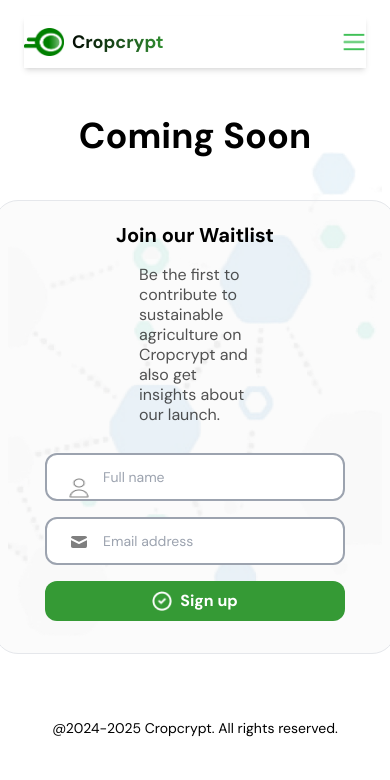
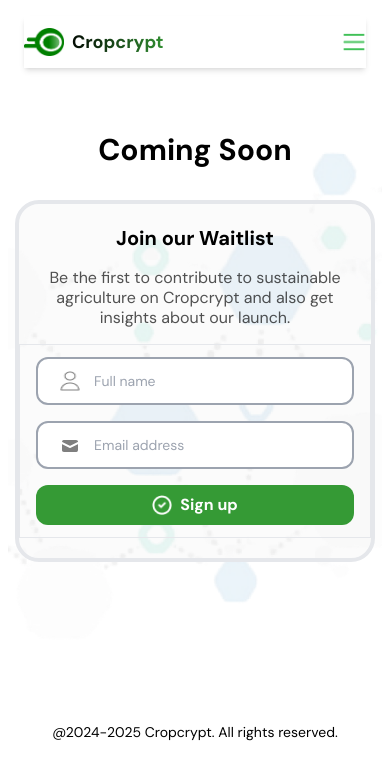
Before and after one commit to Yhucee14/cropcrypt-waitlist, a React (Vite) app: page /waitlist in a window 390 px wide. Shown: the top 780 px of the page. Built offline with nearby package versions, Linux system fonts and the light colour scheme.

Commit message:
waitlist done

```diff
--- a/src/routes/JoinWaitlist.jsx
+++ b/src/routes/JoinWaitlist.jsx
@@ -10,32 +10,32 @@
       <Nav />
 
       <div
-        className="flex flex-col h-full bg-cover bg-center bg-no-repeat"
+        className="flex flex-col justify-between h-full bg-cover bg-center bg-no-repeat"
         style={{ backgroundImage: `url(${herobg})` }}
       >
-        <div className="flex justify-center font-bold text-4xl py-8">
+        <div className="flex justify-center font-bold text-3xl pt-12 sm:py-8">
           Coming Soon
         </div>
 
-        <div className="flex justify-center xx:pb-16 sm:pb-32 lg:pb-40 lg:mt-[32px] py-3">
-          <div className="border w-[600px] rounded-3xl bg-[#D9D9D91A] flex flex-col py-5 justify-center items-center">
-            <div className="font-bold text-xl">Join our Waitlist</div>
+        <div className="flex justify-center xx:pb-16 sm:pb-32 lg:pb-40 xx:mt-[20px] sm:mt-0 lg:mt-[32px] py-3">
+          <div className="border-4 w-[360px] sm:w-[600px] rounded-3xl bg-[#D9D9D91A] flex flex-col py-5  sm:justify-center sm:items-center">
+            <div className="font-bold flex justify-center text-xl">Join our Waitlist</div>
 
             <div className="py-4 flex xx:justify-start sm:justify-center sm:px-5 font-normal leading-6 xx:text-md sm:text-lg">
-              <p className="text-[#000000ad] flex xx:px-36 xx:leading-5 sm:leading-5 sm:px-0 justify-start sm:justify-center sm:text-center">
+              <p className="text-[#000000ad] flex text-center xx:px-7 xx:leading-5 sm:leading-5 sm:px-0 justify-start sm:justify-center sm:text-center">
                 Be the first to contribute to sustainable agriculture on
                 Cropcrypt and also get insights about our launch.
               </p>
             </div>
 
-            <div className="py-3">
-              <form className="flex flex-col justify-between gap-4 w-[400px]">
-                <div className="relative w-[75%] flex flex-col gap-4 mx-auto">
+            <div className="py-3 border w-full">
+              <form className="flex flex-col justify-between gap-4  w-full">
+                <div className="relative w-full xx:px-4 sm:px-0 sm:w-[75%] flex flex-col gap-4 mx-auto">
                   <div>
                     <img
                       src={person}
                       alt="Person Icon"
-                      className="absolute left-6 top-[21%] transform -translate-y-1/2 w-5 h-5"
+                      className="absolute xx:left-10 xx:top-6 sm:left-6 sm:top-[21%] transform -translate-y-1/2 w-5 h-5"
                     />
                     <input
                       type="text"
@@ -48,7 +48,7 @@
                     <img
                       src={mail}
                       alt="mail Icon"
-                      className="absolute left-6 top-[53%] transform -translate-y-1/2 w-5 h-5"
+                      className="absolute xx:left-10 xx:top-[53%] sm:left-6 sm:top-[53%] transform -translate-y-1/2 w-5 h-5"
                     />
                     <input
                       type="text"
@@ -72,7 +72,7 @@
           </div>
         </div>
 
-        <div className="flex justify-center sm:pt-20  lg:pt-20px font-normal text-sm text-black">
+        <div className="flex justify-center xx:pt-24 sm:pt-20  lg:pt-20px font-normal text-sm text-black">
         @2024-2025 Cropcrypt. All rights reserved.
       </div>
       </div>
```
